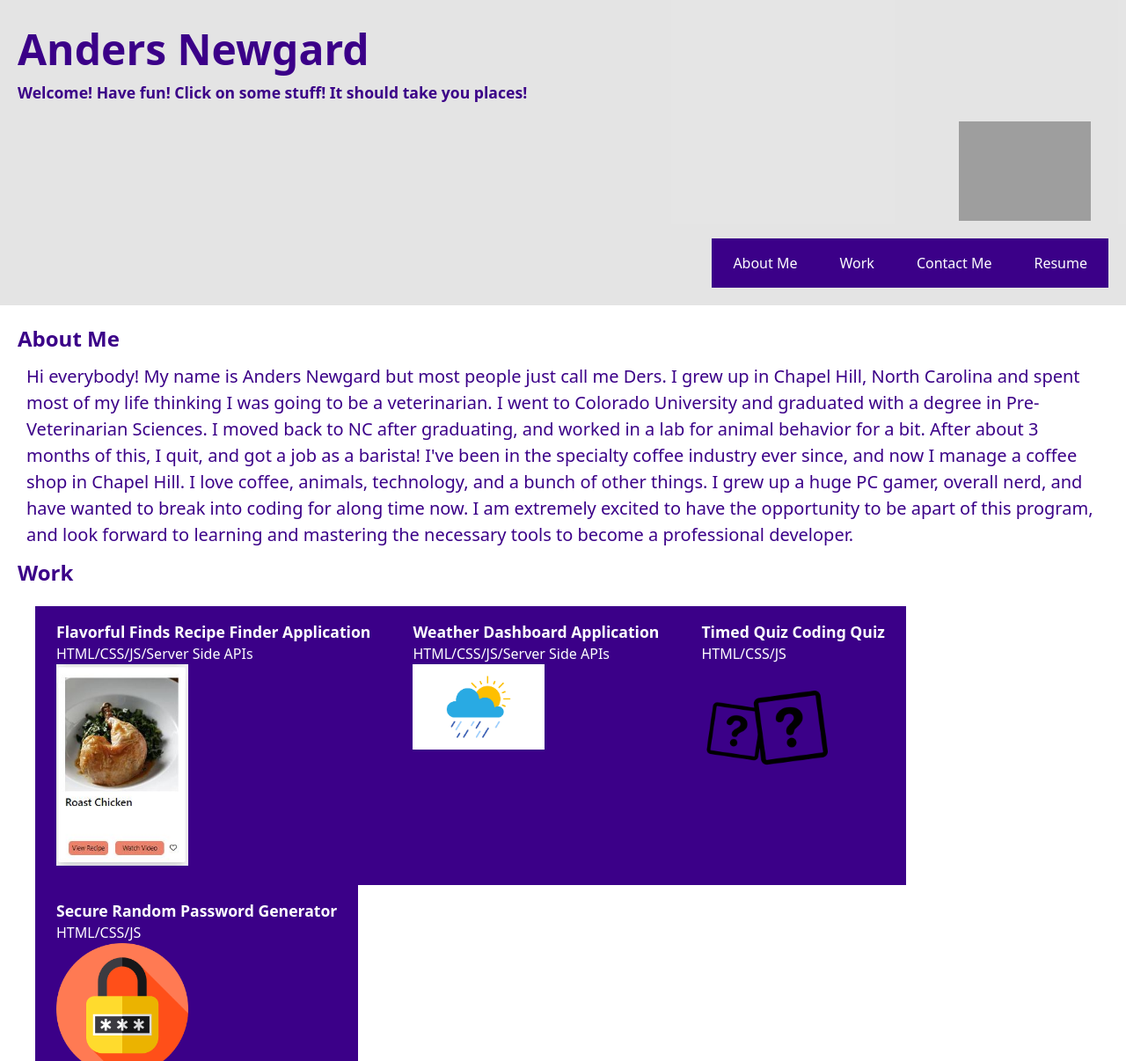
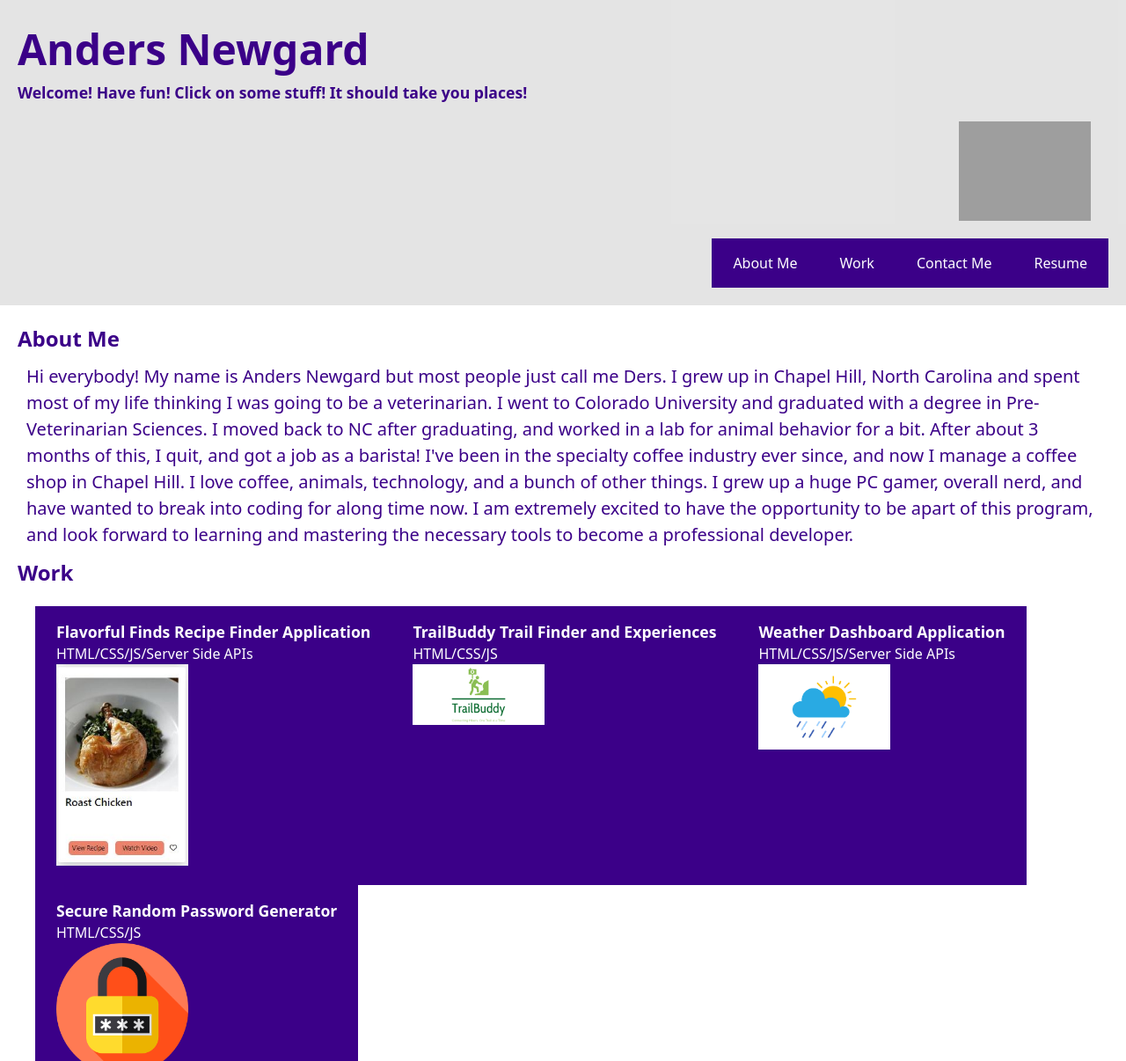
Before and after one commit to anewgard41/Anders-Newgard-First-Portfolio, a plain HTML site: page index.html in a window 1280 px wide. Shown: the top 1206 px of the page at 88% size. Drawn offline with Linux system fonts and the light colour scheme; grey boxes are pictures that could not be loaded.

Commit message:
added Trailbuddy application to Work section of portfolio

```diff
--- a/index.html
+++ b/index.html
@@ -44,6 +44,16 @@
             </div>
           </a>
 
+          <a href="https://trail-buddy-cary-nc-4eb34ba4009f.herokuapp.com/" class="Flex-Item" id="Link to trailBuddy Application">
+            <div>
+              <div>
+              <h3>TrailBuddy Trail Finder and Experiences</h3>
+              <span>HTML/CSS/JS</span>
+            </div>
+            <img src="./assets/images/trailbuddy-logo.png" alt="TrailBuddy Logo: Green stick-figure climbing up a wall">
+            </div>
+          </a>
+
           <a href="https://anewgard41.github.io/Weather-Dashboard-App/" class="Flex-Item" id="Weather Dashboard">
             <div>
               <div>
@@ -51,16 +61,6 @@
               <span>HTML/CSS/JS/Server Side APIs</span>
             </div>
               <img src="./assets/images/weather icon.jpg" alt="Recipe Card from Flavorful Finds Recipe Finder">
-            </div>
-          </a>
-
-          <a href="https://anewgard41.github.io/Timed-JavaScript-Quiz-made-with-JavaScript/index.html" class="Flex-Item" id="link to timed quiz application">
-            <div>
-              <div>
-              <h3>Timed Quiz Coding Quiz</h3>
-              <span>HTML/CSS/JS</span>
-            </div>
-            <img src="./assets/images/quizIMG.png" alt="question marks in squares demarcating a quiz">
             </div>
           </a>
 
```
Also changed, not shown: assets/images/trailbuddy-logo.png (added).
